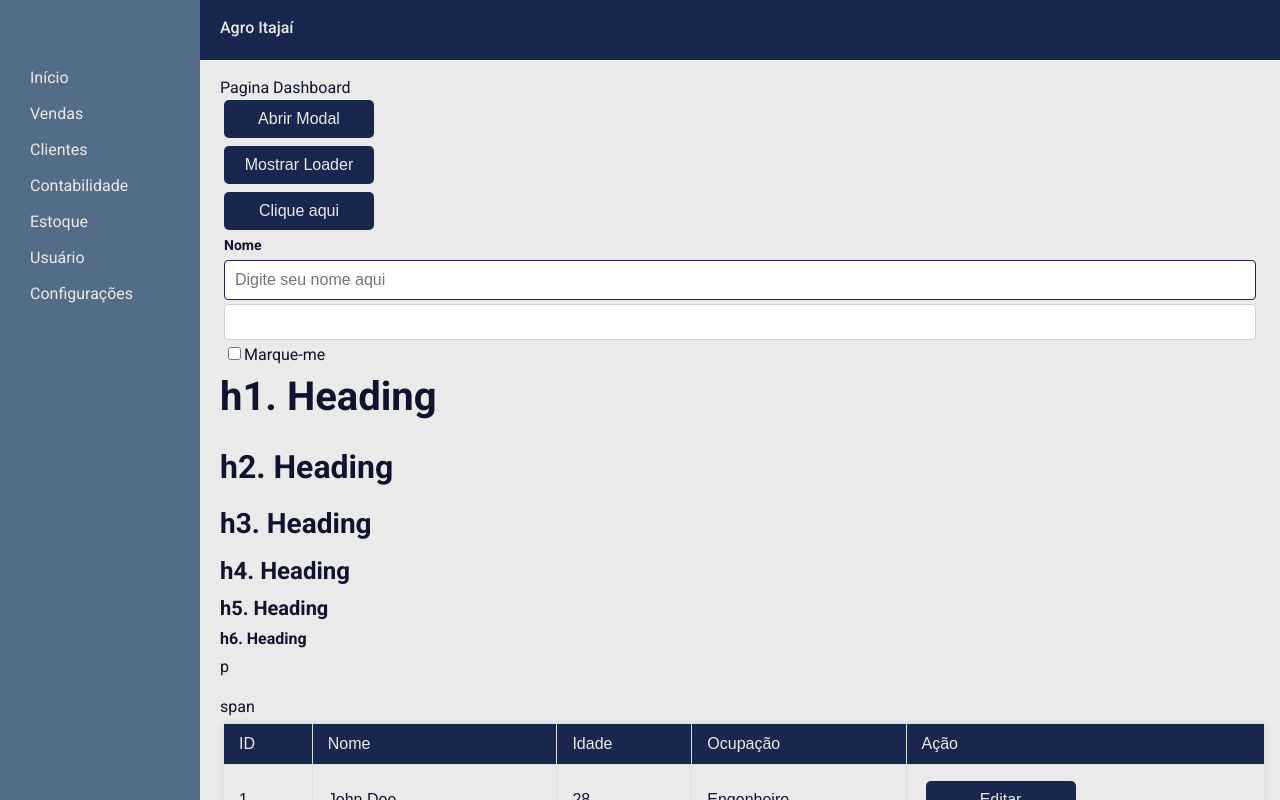
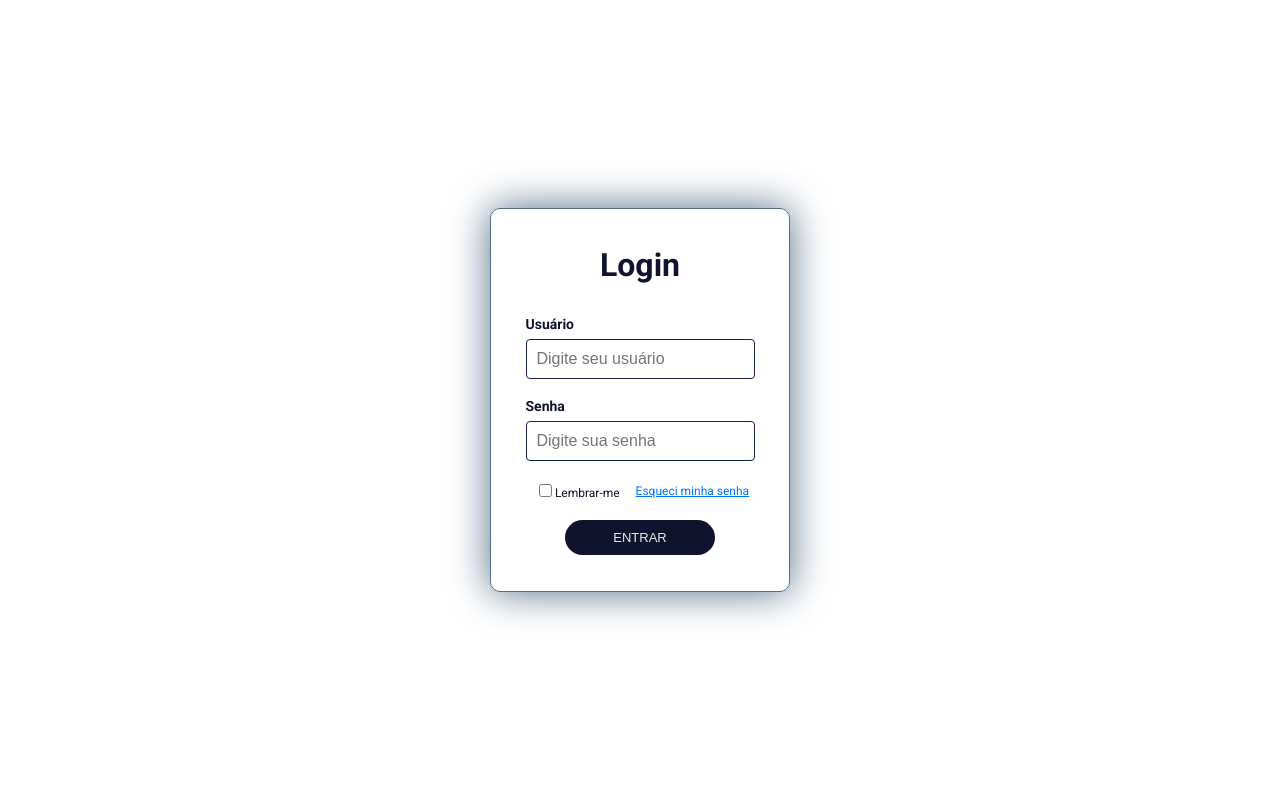
Before and after one commit to Caroline-Vendramini/agro-itajai-web, a React (Create React App) app: page /login in a window 1280 px wide. Before the commit this address led to /. Shown: the top 800 px of the page. Built offline with nearby package versions, Linux system fonts and the light colour scheme.

Commit message:
refaturando tela de login

```diff
--- a/src/pages/Login/index.js
+++ b/src/pages/Login/index.js
@@ -1,20 +1,41 @@
+import Button from "../../components/button/Button";
+import Checkbox from "../../components/checkbox/Checkbox";
+import Input from "../../components/input/Input";
+import Typography from "../../components/typography/Typography";
+
 import "./index.css"
 function Login() {
     return (
       <div className="container">
         <div className="content">
-          <h1 className="roboto-black login-title">Login</h1>
-          <input className="input" placeholder="Usuário" type="text"/>
-          <input className="input" placeholder="Senha" type="password"/>
+          <Typography variant="h2">
+            Login
+          </Typography>
+          <Input
+            type="text"
+            label={"Usuário"}
+            placeholder="Digite seu usuário"
+            // value={value}
+            // onChange={handleInputChange}
+          />
+          <Input
+            type="password"
+            label={"Senha"}
+            placeholder="Digite sua senha"
+            // value={value}
+            // onChange={handleInputChange}
+          />
           <div className="remember">
-            <div className="label">
-              <input type="checkbox" id="remember-me"/>
-              <label htmlFor="remember-me">Lembrar-me</label>
-            </div>
+            <Checkbox
+              label="Lembrar-me"
+              // checked={isChecked}
+              // onChange={handleCheckboxChange}
+            />
 
             <a className="link">Esqueci minha senha</a>
           </div>
-          <button className="button">ENTRAR</button>
+          <Button onClick={() => alert('Botão clicado!')}>ENTRAR</Button>
+
         </div>
       </div>
     );
--- a/src/routes.js
+++ b/src/routes.js
@@ -11,7 +11,7 @@ import Layout from "./components/layout/Layout";
 
 function RoutesApp() {
     // TODO: Implementar a lógica de autenticação
-    const isLogged = true; // Simulando que o usuário está logado
+    const isLogged = false; // Simulando que o usuário está logado
     return (
         <BrowserRouter>
             <Routes>
```
